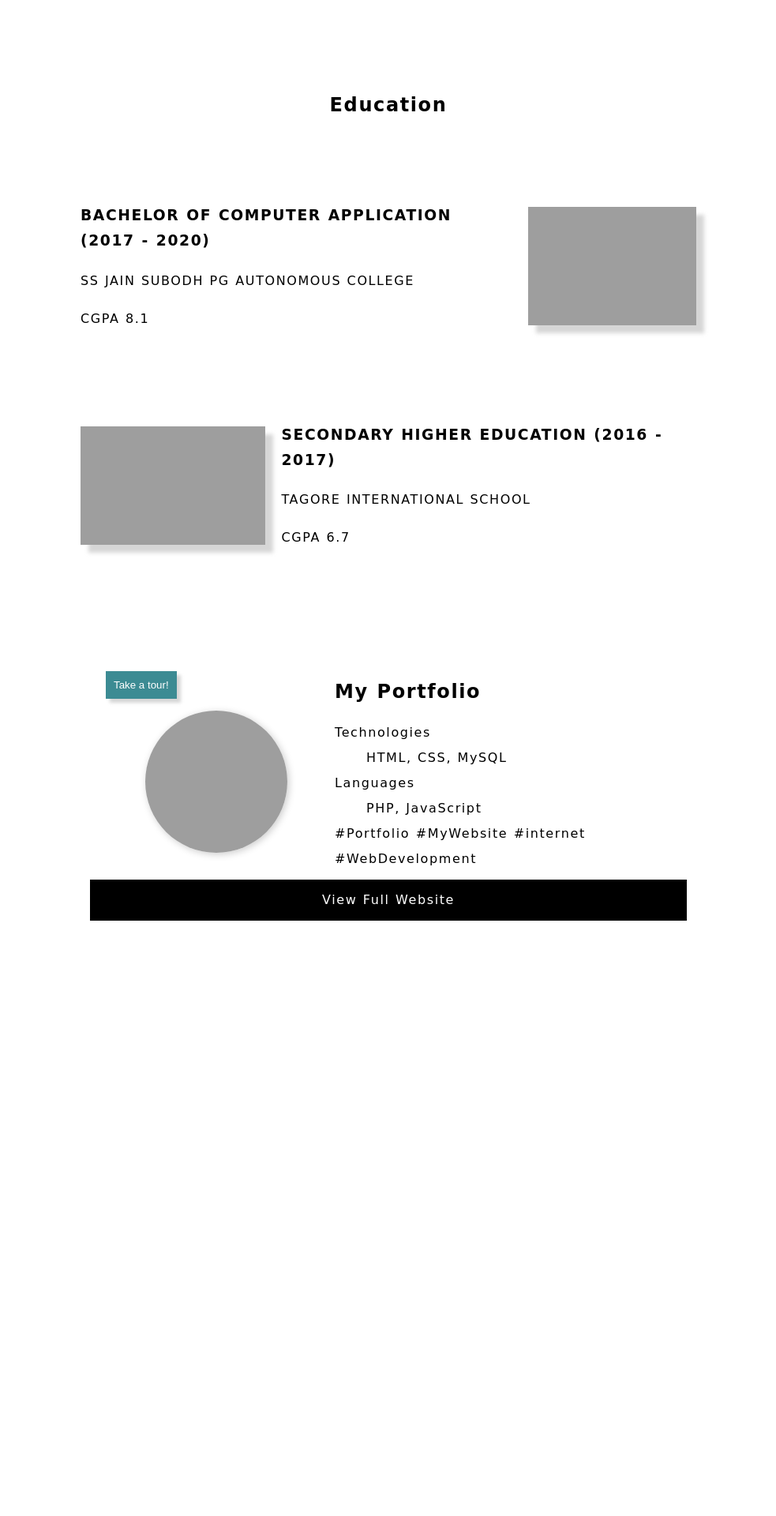
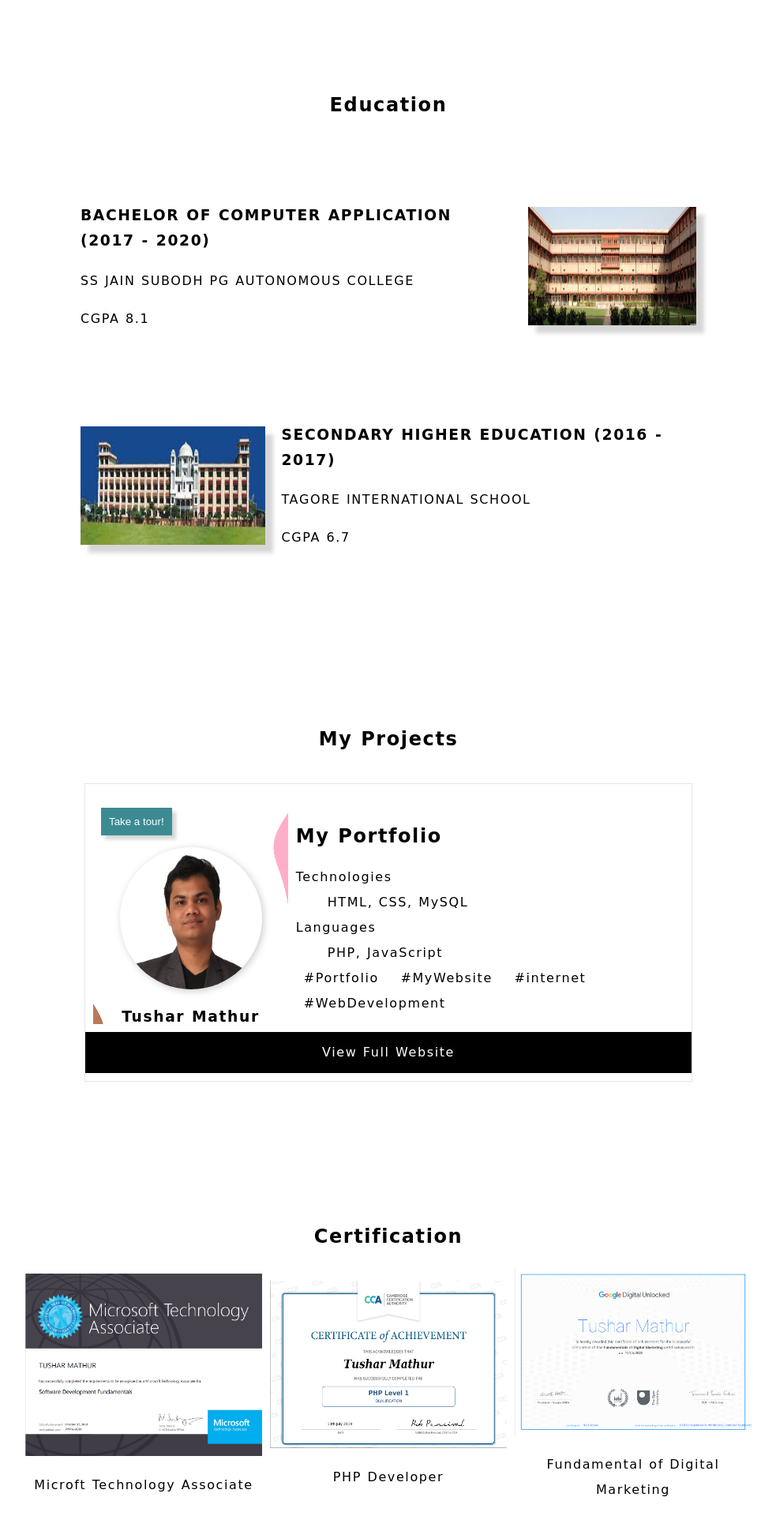
Before and after one commit to tushar123-hash/Projects, a PHP site: page / in a window 1280 px wide. Shown: the part 2560-4480 px from the top of the page at 79% size, without its empty margins (148-1131 px from the left). Before the commit the page ends 3726 px from the top, so only its background shows below. Run offline with PHP 8.4, Linux system fonts and the light colour scheme; grey boxes are pictures that could not be loaded.

Commit message:
updated files

```diff
--- a/portfolio/index.html
+++ b/portfolio/index.html
@@ -9,10 +9,12 @@
 </head>
 <body>
 
+    <!-- =========SECTION-1 STARTS=========== -->
     <section id="sec_1">
+        <!-- TAKE A TOUR BUTTON -->
         <button id="tourBtn" onclick="starttour()">Take a tour!</button>
 
-            <div id="profileimg">
+            <div id="profileBox">
                 <div id="profilepic">
                     <img src="image/image.png" alt="" id="pfimg">
                 </div>
@@ -26,26 +28,18 @@
                 that's what keeps me motivated to do my job with utmost responsibility.
                 </q>
             </div>
-        <!-- <div id="introText">
-            <p>Hello</p>
-            <p>I'am Tushar Mathur</p>
-        </div>
 
-        <div id="pfimgbox">
-            <div id="profileimg">
-                <div id="profilepic">
-                    <img src="image/image.png" alt="" id="pfimg">
-                </div>
-                <hr style="width: 50px;height:5px;background:orangered;border: none;margin-top: 1.5em;">
-                <h3>Tushar Mathur</h3>
-                <p>Software Engineer</p>
-            </div>
+    </section>
+<!-- ======== SECTION-1 ENDS======== -->
 
-        </div> -->
-    </section>
 
+<!-- ======== SECTION-2 STARTS======== -->
     <section id="sec_2">
-            <h1>Experience</h1>
+
+            <!-- SUBHEADING -->
+            <h2>Experience</h2>
+
+            <!-- =====EXPERIENCE CONTAINER -->
             <div id="expcontainer">
 
                 <div class="expboxbg">
@@ -73,10 +67,16 @@
                     </ul>
                     </div>
                 </div>
+
             </div>
     </section>
+<!-- ======== SECTION-2 END======== -->
 
+
+<!-- ======== SECTION-3 STARTS======== -->
     <section id="sec_3">
+
+        <!-- SUBHEADING -->
         <h2>My Skills</h2>
 
         <div class="skillbox transl1">
@@ -104,25 +104,29 @@
             <div class="progressBar"><p class="progress2" >90%</p></div>
         </div>
 
-
     </section>
+<!-- ======== SECTION-3 END======== -->
 
 
+<!-- ======== SECTION-4 STARTS======== -->
     <section id="sec_4">
+
+        <!-- SUBHEADING -->
         <h2>Education</h2>
+
         <div class="edubox">
-            <div class="col_l">
+            <div class="col_l col_l1">
             <h3>BACHELOR OF COMPUTER APPLICATION (2017 - 2020)</h3>
             <p>SS JAIN SUBODH PG AUTONOMOUS COLLEGE</p>
             <p>CGPA 8.1</p>
             </div>
-            <div class="col_r">
+            <div class="col_r col_r1">
                 <img src="image/subodh.jpg" alt="">
             </div>
         </div>
 
         <div class="edubox">
-            <div class="col_r" >
+            <div class="col_r col_r2" >
                 <img src="image/tis.jpg" alt="">
             </div>
             <div class="col_l">
@@ -133,25 +137,22 @@
         </div>
 
     </section>
+<!-- ======== SECTION-4 END======== -->
 
-    <section id="sec_5">
+
+<!-- ======== SECTION-5 STARTS======== -->
+    <section id="sec_5" class="padding">
+
+        <h2>My Projects</h2>
+
         <div class="projectbox">
+
             <div class="projectboxinner">
-        <div class="slider">
-            <!-- <div class="slimgBox">
-                <img src="image/pf1.PNG" alt="" class="slimg">
-                <img src="image/pf2.PNG" alt="" class="slimg">
-                <img src="image/pf3.PNG" alt="" class="slimg">
-                <img src="image/pf4.PNG" alt="" class="slimg">
-            </div>
-            <div class="picnums">
-                <button value="0" class="num">1</button>
-                <button value="1" class="num">2</button>
-                <button value="2" class="num">3</button>
-                <button value="3" class="num">4</button>
-            </div> -->
+
+                <div >
                     <iframe src="index.html" frameborder="0" style="border: none;"></iframe>
                 </div>
+
                 <div class="descBox">
                     <h2>My Portfolio</h2>
                     <dt>Technologies</dt>
@@ -163,21 +164,61 @@
                     <span>#internet</span>
                     <span>#WebDevelopment</span>
                 </div>
+
             </div>
+
             <a href="index.html"><div class="vfwBtn">View Full Website</div></a>
         </div>
+
+    </section>
+<!-- ======== SECTION-5 END======== -->
+
+
+<!-- ======== SECTION-6 START======== -->
+
+<section id="sec_6" class="padding">
+
+    <!-- SUB HEADING -->
+    <h2>Certification</h2>
+
+    <div id="certBox">
+        <div class="certInnerBox">
+            <div class="certImg">
+            <img src="image/mta.png" alt="Microsoft Technology Asscociate">
+            </div>
+            <p>Microft Technology Associate</p>
+         </div>
+
+         <div class="certInnerBox">
+
+            <div class="certImg">
+            <img src="image/php.png" alt="PHP Certificate">
+            </div>
+            <p>PHP Developer</p>
+         </div>
+
+         <div class="certInnerBox">
+            <div class="certImg">
+            <img src="image/gdg.png" alt="Microsoft Technology Asscociate">
+            </div>
+            <p>Fundamental of Digital Marketing </p>
+         </div>
+    </div>
+
 </section>
 
+<!-- ======== SECTION-6 END======== -->
 
-    <!-- <svg style="background: green;" xmlns="http://www.w3.org/2000/svg" xmlns:xlink="http://www.w3.org/1999/xlink" width="100%" height="189" viewBox="0 0 1899 179">
-		<defs>
-			<path id="wavy-border-bottom-a"
-			      d="M-1.13686838e-12,0.6484375 L1976,0.6484375 L1976,157.09618 C1720.91675,80.9667147 1524.94269,46.4248276 1388.07782,53.4705194 C979.937949,74.4812263 934.664214,163.906659 575.282726,177.593344 C355.098235,185.978851 163.337326,155.406414 -1.13601142e-12,85.8760353 L-1.13686838e-12,0.6484375 Z" />
-		</defs>
-		<g fill="none" fill-rule="evenodd">
-			<use fill="#FFF" fill-rule="nonzero" transform="rotate(180 988 89.798)" xlink:href="#wavy-border-bottom-a" />
-		</g>
-	</svg> -->
+
+<header>
+
+<div>
+    Tushar Mathur Portfolio
+</div>
+
+<div id="dtm"></div>
+</header>
+
 
     <script>
         var val = 0;
@@ -201,31 +242,14 @@
        myfunc = setInterval(scrollme, 2000);
     }
 
+var dtm = document.querySelector("#dtm");
 
-    var slimg = document.querySelectorAll(".slimg");
-    var num = document.querySelectorAll(".num");
-    var z, r;
-
-    for(z=0; z<slimg.length; z++){
-        slimg[z].style.display = "none";
+function dttm(){
+const dt = new Date();
+dtm.innerHTML = dt;
 }
 
-    for (z = 0; z < slimg.length; z++) {
-        num[z].addEventListener('click', function(){
-            slimg[this.value].style.display = "block";
-        });
-        slimg[z].style.display = "none";
-    }
-
-    slimg[0].style.display = "block";
-
-
-    // for (var x = 0; x < num.length; x++) {
-    //     document.write(x);
-    //     num[x].addEventListener('click', function(){
-    //         slimg[this.value].style.display = "block";
-    //     });
-    // }
+setInterval(dttm, 1000);
 
     </script>
 
--- a/portfolio/style.css
+++ b/portfolio/style.css
@@ -16,21 +16,42 @@
 }
 
 .padding{
-    padding-top: 10em;
-    padding-bottom: 10em;
+    padding-top: 80px;
+    padding-bottom: 80px;
 }
 
 a{
     text-decoration: none;
 }
 
+::-webkit-scrollbar{
+    width: 5px;
+}
+
+/* Track */
+::-webkit-scrollbar-track {
+    background: #f1f1f1;
+  }
+
+  /* Handle */
+  ::-webkit-scrollbar-thumb {
+    background: #000;
+  }
+
+  /* Handle on hover */
+  ::-webkit-scrollbar-thumb:hover {
+    background: #555;
+  }
+
 #sec_1{
     display: flex;
     justify-content: center;
     align-items: center;
-    width: 80%;
+    width: 100%;
     margin: 0 auto;
     height: 100vh;
+    background: url(image/bg1.png) no-repeat;
+    background-size: 100% 100%;
 }
 
 #tourBtn{
@@ -70,7 +91,7 @@
     margin: 0;
 }
 
-#profileimg{
+#profileBox{
     background: #fff;
     padding: 0em 4em 0em 0em;
     text-align: center;
@@ -102,6 +123,9 @@
     /* background: url('image/bg3.png') no-repeat;
     background-size: 100% 100%;
     margin: 5em 0em 5em 0em; */
+
+    background: url(image/bg2.png) no-repeat;
+    background-size: 100% 100%;
 }
 
 #expcontainer{
@@ -242,13 +266,10 @@
 }
 
 #sec_5{
- padding-top: 60px;
- padding-bottom: 60px;
  display: flex;
  justify-content: center;
  align-items: center;
  flex-direction: column;
-padding: 10px;
 }
 
 .projectbox{
@@ -256,6 +277,9 @@
     justify-content: space-evenly;
     flex-direction: column;
     width: 60%;
+    border: 1px solid rgba(204, 204, 204, 0.5);
+    padding: 10px 0px 10px 0px;
+    margin-top: 20px;
 }
 
 .projectboxinner{
@@ -287,6 +311,52 @@
 
 iframe{
     height: 100%;
+    width: 100%;
+}
+
+.descBox{
+padding: 10px;
+}
+
+.descBox span{
+padding: 10px;
+}
+
+
+#sec_6{
+    display: flex;
+    flex-direction: column;
+    justify-content: center;
+    align-items: center;
+}
+
+#certBox{
+display: flex;
+justify-content: center;
+align-items: center;
+}
+
+.certInnerBox{
+    width: 300px;
+    margin: 5px;
+}
+
+.certInnerBox img{
+width: 100%;
+}
+
+.certInnerBox p{
+    text-align: center;
+    padding: 10px;
+    margin: 0;
+}
+
+header{
+    background-color: #000;
+    color: #fff;
+    display: flex;
+    justify-content: space-between;
+    padding: 10px;
 }
 
 @media only screen and (max-width: 1000px){
@@ -334,6 +404,14 @@
     box-shadow: none;
 }
 
+.col_r1{
+    order: 1;
+}
+
+.col_l1{
+    order: 2;
+}
+
 .projectboxinner{
     flex-direction: column;
 }
@@ -351,13 +429,13 @@
 }
 
 .projectbox{
-    width: 100%;
+    width: 90%;
 }
 }
 
 @media only screen and (max-width: 800px){
 
-#profileimg{
+#profileBox{
     border: none;
     padding: 0px;
     margin-top: 60px;
@@ -367,5 +445,14 @@
     display: none;
 }
 
-
+#certBox{
+    flex-direction: column;
 }
+.certInnerBox{
+    width: 100%;
+    margin: 5px;
+}
+header{
+    flex-direction: column;
+}
+}
```
Also changed, not shown: portfolio/image/Untitled-7.png (added), portfolio/image/bg1.png (added), portfolio/image/bg2.png (added), portfolio/image/bg3.png (added), portfolio/image/gdg.PNG (added), portfolio/image/html.gif (added), portfolio/image/image.png (added), portfolio/image/mta.PNG (added), portfolio/image/nw_4 - Copy.jpg (added), portfolio/image/nw_4.jpg (added), portfolio/image/php.PNG (added), portfolio/image/php.gif (added), portfolio/image/spark.png (added), portfolio/image/sql.png (added), 3 more files. Lines whose indentation alone changed are shown as unchanged.
